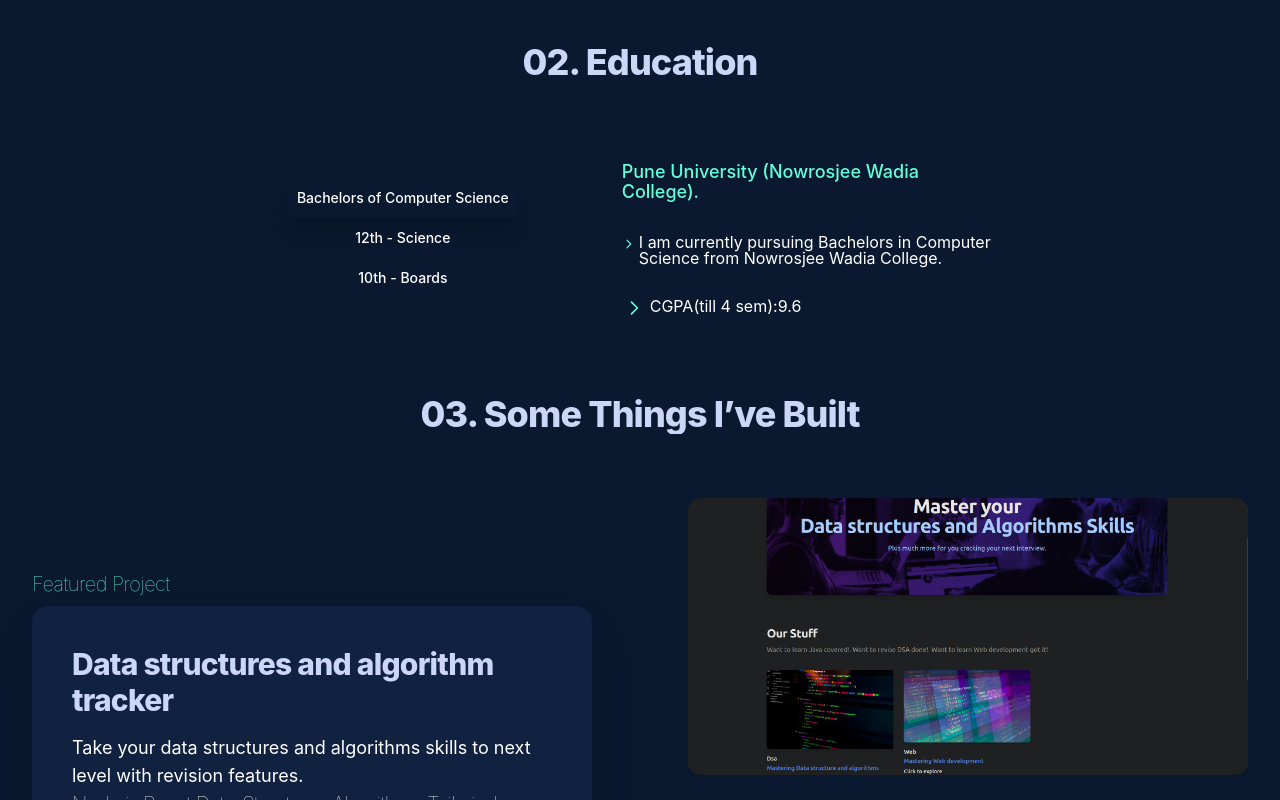
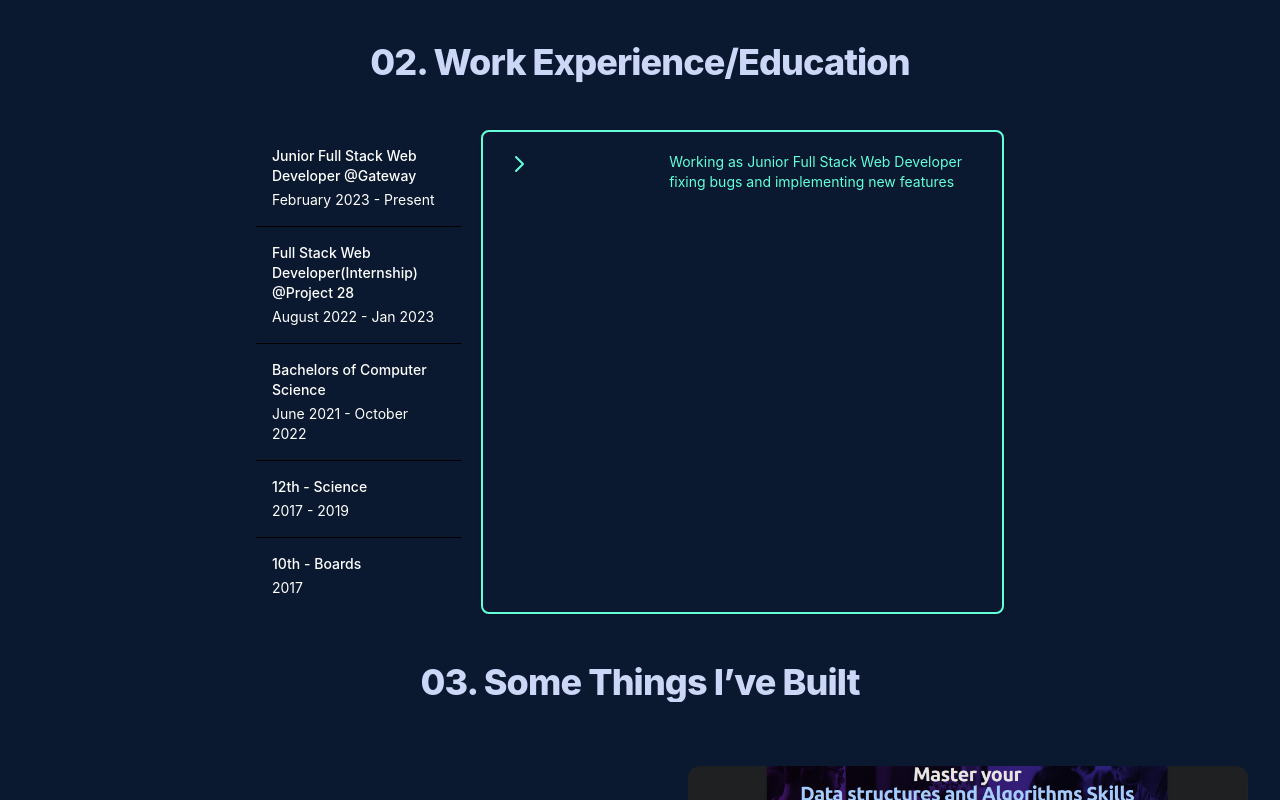
Before and after one commit to Siddharth9890/personal-website-v2, a Next.js app: page / in a window 1280 px wide. Shown: the part 1400-2200 px from the top of the page. Built offline with nearby package versions, Linux system fonts and the light colour scheme.

Commit message:
done updating the website

```diff
--- a/components/AboutMe.tsx
+++ b/components/AboutMe.tsx
@@ -17,7 +17,7 @@ const description =
   "Hello! My name is Siddharth and I enjoy creating things that live on the internet. My interest in programming started back in 2017 during my college days writing c code. It taught me a lot about programming in general. ";
 
 const shortDescription =
-  "I have also launched a npm package that helps you to build your projects in a simpler way using nodejs.";
+  "I have also done a full stack internship @Project28 and currently working as Junior Full Stack Web Developer @Gateway.";
 
 function AboutMe() {
   return (
--- a/components/ContactMe.tsx
+++ b/components/ContactMe.tsx
@@ -30,9 +30,9 @@ function ContactMe() {
           05. Contact Me
         </h2>
         <p className="text-center text-lightSlate">
-          I’m currently looking for any new opportunities, my inbox is always
-          open. Whether you have a question or just want to say hi, I’ll try my
-          best to get back to you.
+          I’m currently not looking for any new opportunities,but still my inbox
+          is always open. Whether you have a question or just want to say hi,
+          I’ll try my best to get back to you.
         </p>
         <p className="text-center text-lightSlate pb-10">
           Feel free to use any of these social media platforms to directly
--- a/components/Experience.tsx
+++ b/components/Experience.tsx
@@ -1,14 +1,10 @@
-import { Tab } from "@headlessui/react";
 import { ChevronRightIcon } from "@heroicons/react/outline";
-
-function classNames(...classes: string[]) {
-  return classes.filter(Boolean).join(" ");
-}
+import { useState } from "react";
 
 const bachelorsDetails = [
   "Pune University (Nowrosjee Wadia College).",
-  "I am currently pursuing Bachelors in Computer Science from Nowrosjee Wadia College.",
-  "CGPA(till 4 sem):9.6",
+  "Completed Bachelors in Computer Science from Nowrosjee Wadia College.",
+  "Final Percentage: 89.59%",
 ];
 
 const collegeDetails = [
@@ -21,78 +17,114 @@ const schoolDetails = [
   "Perused Technical Education along with regular board exams and scored 80 % in Technical section.",
 ];
 
-const education = [
+const project28Details = [
+  "Implementing micro-services to convert the whole backend to various services.",
+  "Build the whole backend API for the company.And improved the performance of backend by 20%.",
+  "Improved the build time of backend by 30%.",
+  "Build a chrome extension which helps users to save the images which users download in asset library page on their application.",
+  "Optimized database queries using limit.",
+  "Fixed lots of bugs in frontend application.",
+];
+
+const gatewayDetails = [
+  "Working as Junior Full Stack Web Developer fixing bugs and implementing new features",
+];
+
+function Experience() {
+  const [details, setDetails] = useState([
+    {
+      name: "Junior Full Stack Web Developer @Gateway",
+      timeFrame: "February 2023 - Present",
+      details: gatewayDetails,
+      selected: true,
+    },
+    {
+      name: "Full Stack Web Developer(Internship) @Project 28",
+      timeFrame: "August 2022 - Jan 2023",
+      details: project28Details,
+      selected: false,
+    },
     {
       name: "Bachelors of Computer Science",
-    timeFrame: "June 2021 - Present",
+      timeFrame: "June 2021 - October 2022",
       details: bachelorsDetails,
+      selected: false,
     },
     {
       name: "12th - Science",
       timeFrame: "2017 - 2019",
       details: collegeDetails,
+      selected: false,
     },
     {
       name: "10th - Boards",
       timeFrame: "2017",
       details: schoolDetails,
+      selected: false,
     },
-];
+  ]);
 
-function Experience() {
+  const updateDetails = (index: number) => {
+    const t = [...details];
+    t.map((s) => (s.selected = false));
+    t[index].selected = true;
+    setDetails(t);
+  };
+
   return (
     <>
       <section id="education" className="bg-navy">
         <h2 className="text-center animate-fade-in-down text-3xl pb-12 leading-8 font-extrabold tracking-tight text-lightestSlate sm:text-4xl">
-          02. Education
+          02. Work Experience/Education
         </h2>
-        <div className="w-full max-w-3xl mx-auto flex justify-center items-center px-2  sm:px-0">
-          <Tab.Group vertical={true}>
-            <Tab.List className="relative lg:pl-8 bg-navy">
-              {education.map((edu) => (
-                <Tab
-                  key={edu.name}
-                  className={({ selected }) =>
-                    classNames(
-                      "w-full rounded-lg py-2.5 text-sm font-medium leading-5 text-lightSlate",
-                      "ring-green ring-opacity-60 ring-offset-2 ring-offset-green focus:outline-none focus:ring-2",
-                      selected
-                        ? "text-green shadow-xl"
-                        : "hover:bg-green/[0.12] hover:text-white"
-                    )
-                  }
+        <div className="w-full max-w-3xl mx-auto flex   justify-around items-stretch px-2  sm:px-0">
+          <ul role="list" className="divide-y divide-gray-200">
+            {details.map((activity, index) => (
+              <li
+                key={index}
+                onClick={(e) => updateDetails(index)}
+                className="py-4 px-4 border-0 hover:cursor-pointer hover:border-2 hover:border-green/[0.24] hover:text-white hover:rounded-xl "
               >
-                  {edu.name}
-                </Tab>
-              ))}
-            </Tab.List>
-            <Tab.Panels className="ml-20 mt-2">
-              {education.map((edu) => (
-                <Tab.Panel key={edu.name} className={"rounded-xl bg-navy p-3"}>
-                  <ul>
-                    {edu.details.map((post, index) => (
-                      <li key={post} className="relative rounded-md p-3">
-                        {index === 0 && (
-                          <h3 className="text-lg font-medium leading-5 text-green">
-                            {post}
+                <div className="flex space-x-3 ">
+                  <div className="flex-1 space-y-1">
+                    <div className="flex items-center justify-between">
+                      <h3 className="text-sm font-medium text-lightSlate">
+                        {activity.name}
                       </h3>
-                        )}
-                        {index > 0 && (
-                          <ul className="mt-2 flex space-x-1 text-base font-normal leading-4 text-lightSlate">
-                            <ChevronRightIcon className="h-6 w-6 text-green pb-1" />
-                            <li>{post}</li>
-                          </ul>
-                        )}
+                      <p className="text-sm text-white"></p>
+                    </div>
+                    <p className="text-sm text-lightSlate">
+                      {activity.timeFrame}
+                    </p>
+                  </div>
+                </div>
               </li>
             ))}
           </ul>
-                </Tab.Panel>
-              ))}
-            </Tab.Panels>
-          </Tab.Group>
+          <div className="overflow-hidden mx-5 shadow border-2 border-green sm:rounded-lg">
+            <div className="">
+              <dl>
+                {details.map(
+                  (details) =>
+                    details.selected &&
+                    details.details.map((d) => (
+                      <div className=" px-4 py-5 sm:grid sm:grid-cols-3 sm:gap-4 sm:px-6">
+                        <dt className="text-sm font-medium text-gray-500">
+                          <ChevronRightIcon className="h-6 w-6 text-green" />
+                        </dt>
+                        <dd className="mt-1 text-sm text-green sm:col-span-2 sm:mt-0">
+                          {d}
+                        </dd>
+                      </div>
+                    ))
+                )}
+              </dl>
+            </div>
+          </div>
         </div>
       </section>
     </>
   );
 }
+
 export default Experience;
--- a/components/Projects.tsx
+++ b/components/Projects.tsx
@@ -22,7 +22,7 @@ function Projects() {
                   <span className="h-12 w-12 rounded-md flex items-center justify-center "></span>
                 </div>
 
-                <div className="mt-6">
+                <div className="">
                   <p className="text-xl font-thin mb-2 tracking-tight text-green">
                     Featured Project
                   </p>
@@ -92,7 +92,7 @@ function Projects() {
                 <div>
                   <span className="h-12 w-12 rounded-md flex items-center justify-center bg-indigo-600"></span>
                 </div>
-                <div className="mt-6">
+                <div className="">
                   <p className="text-xl mb-2 font-thin tracking-tight text-green">
                     Featured Project
                   </p>
```
Lines whose indentation alone changed are shown as unchanged.
